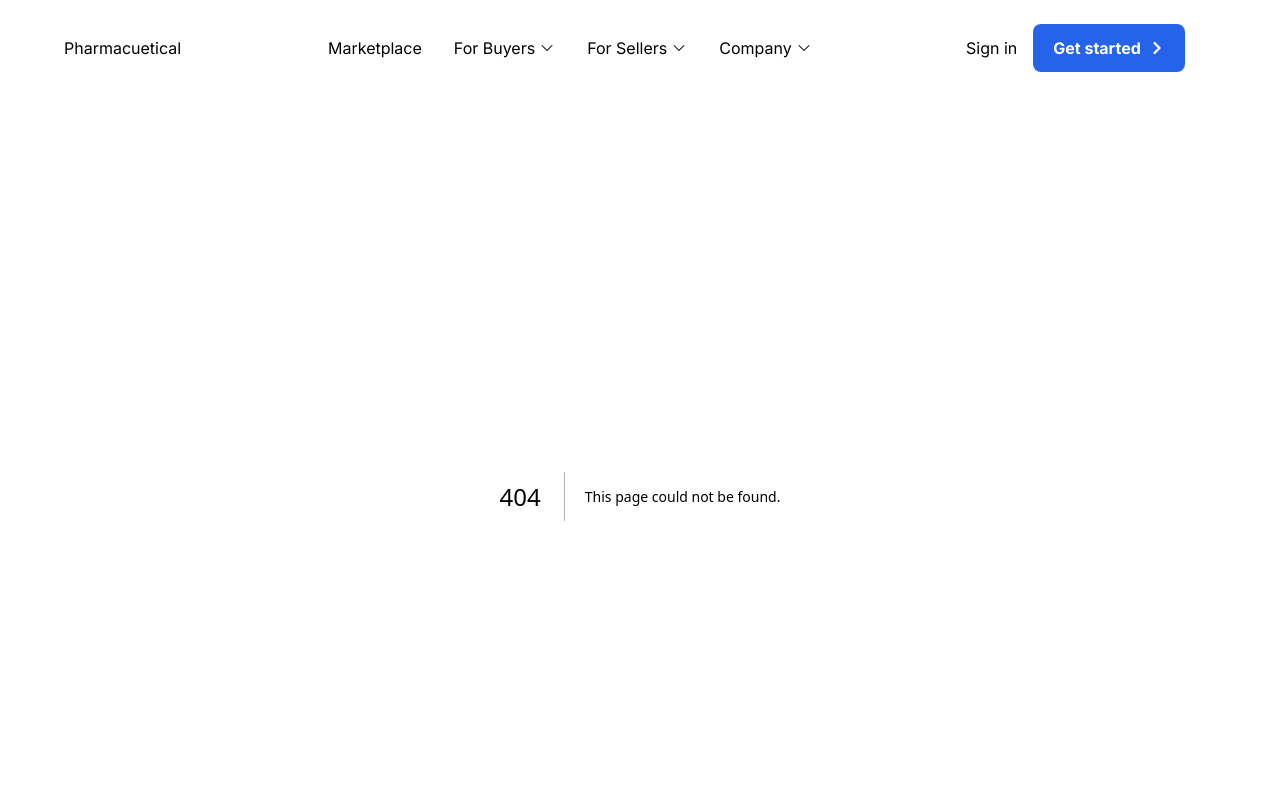
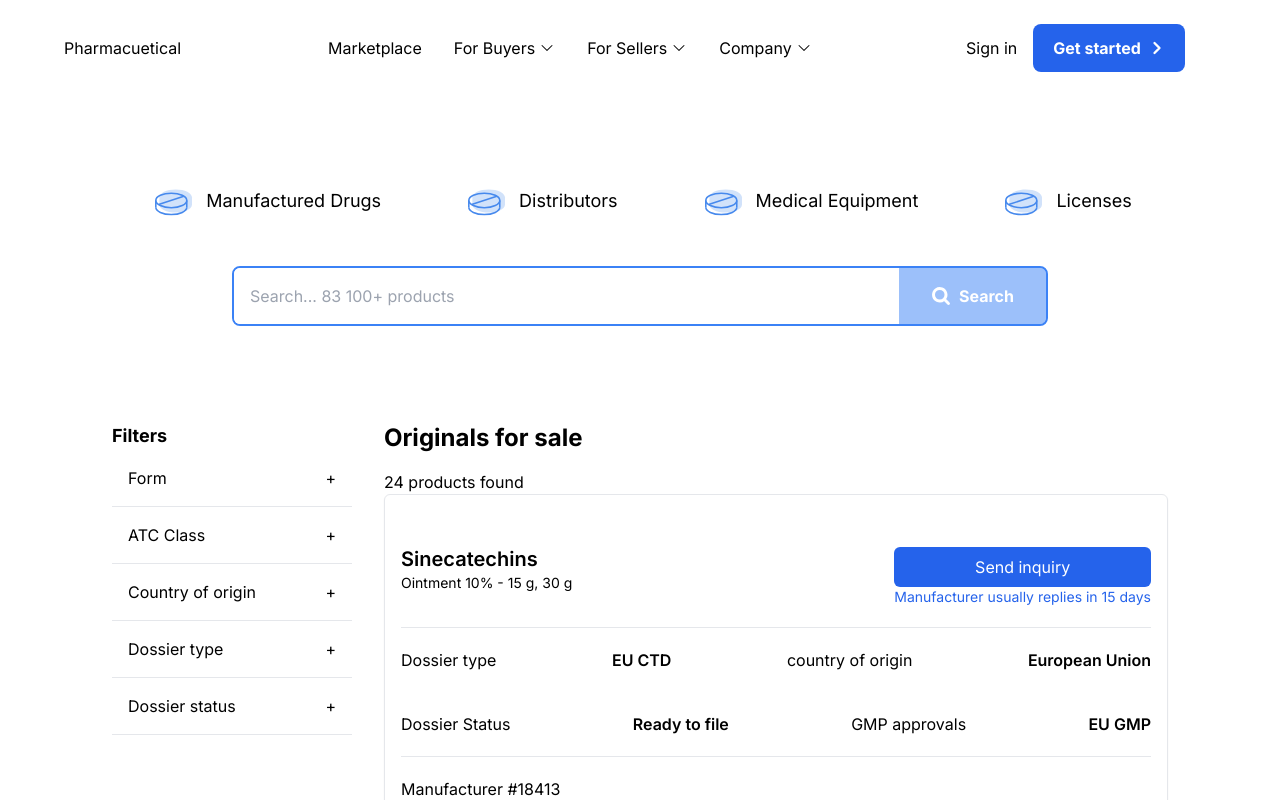
Before and after one commit to adewale-codes/pharmaceutical, a Next.js app: page /Marketplace in a window 1280 px wide. Before the commit this address had no page. Shown: the top 800 px of the page. Built offline with nearby package versions, Linux system fonts and the light colour scheme.

Commit message:
added marketplace page

```diff
--- a/app/About/components/UserCard.tsx
+++ b/app/About/components/UserCard.tsx
@@ -23,6 +23,8 @@ const UserCard: React.FC<UserCardProps> = ({
         className="w-full h-64 object-cover rounded-t-lg"
         src={image}
         alt={name}
+        width={200}
+        height={200}
       />
       <div className="absolute inset-0 flex flex-col justify-end bg-black bg-opacity-50 opacity-0 group-hover:opacity-100 transition-opacity">
         <div className="p-4">
--- /dev/null
+++ b/app/Marketplace/components/ProductCard.tsx
@@ -0,0 +1,64 @@
+type ProductCardProps = {
+  title: string;
+  description: string;
+  dossierType: string;
+  dossierStatus: string;
+  country: string;
+  gmp: string;
+};
+
+const ProductCard: React.FC<ProductCardProps> = ({
+  title,
+  description,
+  dossierType,
+  dossierStatus,
+  country,
+  gmp,
+}) => (
+  <div className="p-4 border rounded-md shadow-sm">
+    <div className="border-b py-5 flex justify-between items-center">
+      <div>
+        <div>
+          <h3 className="md:text-xl text-sm font-semibold">{title}</h3>
+          <p className="text-sm">{description}</p>
+        </div>
+      </div>
+      <div>
+        <div>
+          <button className="mt-4 w-full bg-blue-600 md:text-base text-sm text-white py-2 rounded-md">
+            Send inquiry
+          </button>
+          <p className="text-sm text-blue-600">
+            Manufacturer usually replies in 15 days
+          </p>
+        </div>
+      </div>
+    </div>
+    <div className="border-b">
+      <div className="flex md:text-base text-sm py-5 justify-between items-center">
+        <p>Dossier type</p>
+        <p className="font-semibold">{dossierType}</p>
+        <p>country of origin</p>
+        <p className="font-semibold">{country}</p>
+      </div>
+      <div className="flex py-5 md:text-base text-sm justify-between items-center">
+        <p>Dossier Status</p>
+        <p className="font-semibold">{dossierStatus}</p>
+        <p>GMP approvals</p>
+        <p className="font-semibold">{gmp}</p>
+      </div>
+    </div>
+    <div className="py-5 md:text-base text-sm">
+      <p>Manufacturer #18413</p>
+      <p>
+        A pharmaceutical manufacturer based in the EU that is selling its
+        products in 70+ countries in Europe, CIS, Asia, North America, and
+        Africa. Main therapeutic areas include dermatology, skin diseases, and
+        anti-inflammatory. Key production lines are Rx. Main dosage forms are
+        semi-solid forms.
+      </p>
+    </div>
+  </div>
+);
+
+export default ProductCard;
--- /dev/null
+++ b/app/Marketplace/components/Sidebar.tsx
@@ -0,0 +1,35 @@
+import { useState } from "react";
+
+type FilterItemProps = {
+  title: string;
+};
+
+const FilterItem: React.FC<FilterItemProps> = ({ title }) => {
+  const [isOpen, setIsOpen] = useState(false);
+
+  return (
+    <div className="border-b">
+      <button
+        onClick={() => setIsOpen(!isOpen)}
+        className="flex justify-between items-center w-full p-4 text-left"
+      >
+        {title}
+        <span>{isOpen ? "-" : "+"}</span>
+      </button>
+      {isOpen && <div className="p-4"></div>}
+    </div>
+  );
+};
+
+const Sidebar: React.FC = () => (
+  <div className="w-full md:w-1/4  p-4">
+    <h2 className="text-lg font-bold">Filters</h2>
+    <FilterItem title="Form" />
+    <FilterItem title="ATC Class" />
+    <FilterItem title="Country of origin" />
+    <FilterItem title="Dossier type" />
+    <FilterItem title="Dossier status" />
+  </div>
+);
+
+export default Sidebar;
--- /dev/null
+++ b/app/Marketplace/page.tsx
@@ -0,0 +1,77 @@
+"use client";
+import React from "react";
+import Image from "next/image";
+import SearchBar from "../components/SearchBar";
+import Sidebar from "./components/Sidebar";
+import ProductCard from "./components/ProductCard";
+
+const Marketplace = () => {
+  return (
+    <div className="px-5 md:px-24">
+      <div className="flex justify-center mt-20 mb-10">
+        <div className="flex overflow-x-auto whitespace-nowrap space-x-20">
+          <div className="flex items-center hover:text-blue-600 transition duration-300 text-4xl">
+            <Image
+              src="/images/one.svg"
+              alt="Manufactured Drugs"
+              width={50}
+              height={50}
+            />
+            <p className="text-lg ml-2">Manufactured Drugs</p>
+          </div>
+          <div className="flex items-center hover:text-blue-600 transition duration-300 text-4xl">
+            <Image
+              src="/images/one.svg"
+              alt="Distributors"
+              width={50}
+              height={50}
+            />
+            <p className="text-lg ml-2">Distributors</p>
+          </div>
+          <div className="flex items-center hover:text-blue-600 transition duration-300 text-4xl">
+            <Image
+              src="/images/one.svg"
+              alt="Medical Equipment"
+              width={50}
+              height={50}
+            />
+            <p className="text-lg ml-2">Medical Equipment</p>
+          </div>
+          <div className="flex items-center hover:text-blue-600 transition duration-300 text-4xl">
+            <Image
+              src="/images/one.svg"
+              alt="Licenses"
+              width={50}
+              height={50}
+            />
+            <p className="text-lg ml-2">Licenses</p>
+          </div>
+        </div>
+      </div>
+      <div>
+        <SearchBar />
+      </div>
+      <div className="pt-5 md:pt-20">
+        <div className="flex flex-col md:flex-row min-h-screen">
+          <Sidebar />
+          <main className="flex-1 p-4">
+            <h1 className="text-2xl font-bold mb-4">Originals for sale</h1>
+            <p>24 products found</p>
+            <div className="grid grid-cols-1 md:grid-cols-2 lg:grid-cols-1 gap-4">
+              <ProductCard
+                title="Sinecatechins"
+                description="Ointment 10% - 15 g, 30 g"
+                dossierType="EU CTD"
+                dossierStatus="Ready to file"
+                country="European Union"
+                gmp="EU GMP"
+              />
+            </div>
+          </main>
+        </div>
+      </div>
+    </div>
+  );
+};
+
+export default Marketplace;
--- a/app/components/Nav.tsx
+++ b/app/components/Nav.tsx
@@ -90,8 +90,8 @@ const Nav: React.FC = () => {
         </Link>
         <div className="justify-self-start lg:pl-16 hidden lg:flex items-center justify-center gap-2 md:gap-8">
           <Link
-            className={pathName === "/marketplace" ? "" : "text-black"}
-            href="/marketplace"
+            className={pathName === "/Marketplace" ? "" : "text-black"}
+            href="/Marketplace"
           >
             Marketplace
           </Link>
@@ -133,7 +133,7 @@ const Nav: React.FC = () => {
         } lg:relative lg:translate-x-0 lg:justify-self-start lg:pl-32 lg:flex lg:items-center lg:justify-center lg:gap-2 lg:md:gap-8 lg:bg-transparent text-black`}
       >
         <div className="flex flex-col space-y-5 m-5">
-          <Link href="/marketplace">Marketplace</Link>
+          <Link href="/Marketplace">Marketplace</Link>
           <Dropdown title="For Buyers" items={buyersDropdownItems} />
           <Dropdown title="For Sellers" items={sellersDropdownItems} />
           <Dropdown title="Company" items={companyDropdownItems} />
```
